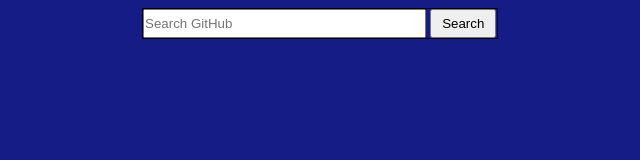
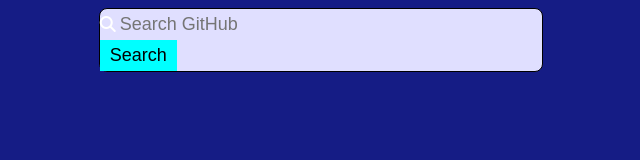
Before and after one commit to ulvieyvazov/js-tasks, a plain HTML site: page fetch/index.html in a window 1280 px wide. Shown: the whole page, without its empty margins (320-960 px from the left). Drawn offline with Linux system fonts and the light colour scheme.

```diff
--- a/fetch/index.html
+++ b/fetch/index.html
@@ -29,7 +29,9 @@
 
         header {
             border: 1px solid black;
-            width: 80%;
+            background-color: rgb(224, 223, 255);
+            border-radius: 8px;
+            width: 100%;
             margin: 0 auto;
             margin-bottom: 80px;
         }
@@ -40,13 +42,19 @@
         }
 
         header input {
-            width: 80%;
+            width: 78%;
             padding: 5px 0;
+            background-color: transparent;
+            border: 0;
+            outline: none;
+            font-size: large;
         }
 
         header button {
-
+            background-color: aqua;
+            border: 0;
             padding: 5px 10px;
+            font-size: large;
         }
 
         .top {
@@ -107,6 +115,9 @@
     <section>
         <div class="container">
             <header>
+                <i style="m" class="fa-solid fa-magnifying-glass"></i>
+
+
                 <input type="search" placeholder="Search GitHub">
                 <button>Search</button>
             </header>
```
